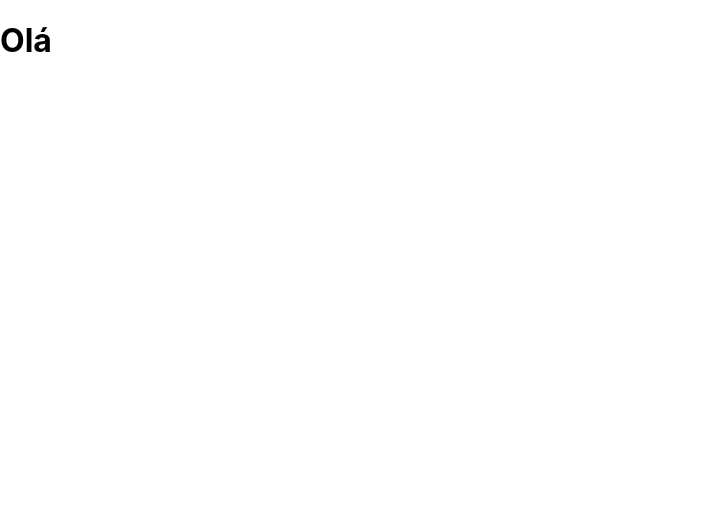
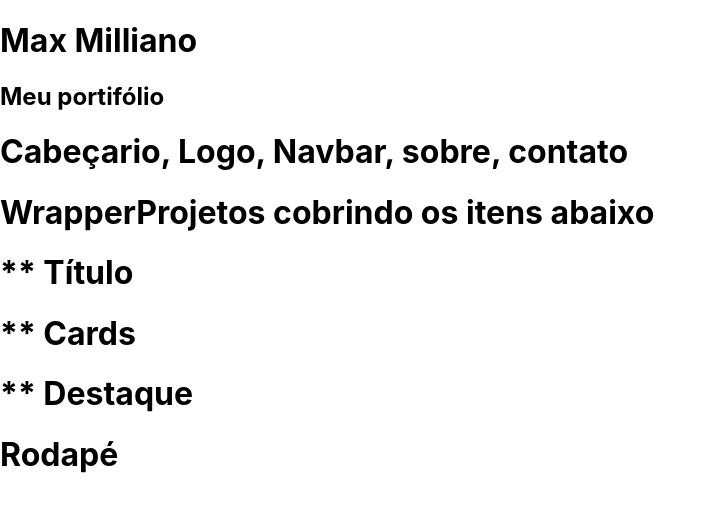
Before and after one commit to Eletromaximus/MaxMillianoJAMStackAlura, a Next.js app: page / in a window 1280 px wide. Shown: the top 512 px of the page, without its empty margins (0-715 px from the left). Built offline with nearby package versions, Linux system fonts and the light colour scheme.

Commit message:
chore(change eslint): new eslint configuration for Airbnb

```diff
--- a/pages/_app.tsx
+++ b/pages/_app.tsx
@@ -1,7 +1,21 @@
-import '../styles/globals.css'
+import '../styles/globals.css';
+import React from 'react';
+import type { AppProps } from 'next/app';
+import Head from 'next/head';
 
-function MyApp({ Component, pageProps }) {
-  return <Component {...pageProps} />
+function MyApp({ Component, pageProps }: AppProps) {
+  return (
+    <>
+      <Head>
+        <link rel="preconnect" href="https://fonts.gstatic.com" />
+        <link
+          href="https://fonts.googleapis.com/css2?family=Lato:ital,wght@0,400;0,700;0,900;1,300&display=swap"
+          rel="stylesheet"
+        />
+      </Head>
+      <Component {...pageProps} />
+    </>
+  );
 }
 
-export default MyApp
+export default MyApp;
--- a/pages/index.tsx
+++ b/pages/index.tsx
@@ -1,9 +1,18 @@
-import Head from 'next/head'
+import React from 'react';
+import Capa from '../src/commons/Capa';
 
 export default function Home() {
   return (
-    <div >
-      <h1>Olá</h1>
+    <div>
+
+      <Capa />
+      <h1>Cabeçario, Logo, Navbar, sobre, contato</h1>
+      <h1>WrapperProjetos cobrindo os itens abaixo</h1>
+      <h1>** Título</h1>
+      <h1>** Cards</h1>
+      <h1>** Destaque</h1>
+      <h1>Rodapé</h1>
+
     </div>
-  )
+  );
 }
--- /dev/null
+++ b/src/commons/Capa/index.tsx
@@ -0,0 +1,10 @@
+import React from 'react';
+
+export default function Capa() {
+  return (
+    <div>
+      <h1> Max Milliano </h1>
+      <h2>Meu portifólio</h2>
+    </div>
+  );
+}
--- a/tsconfig.json
+++ b/tsconfig.json
@@ -8,7 +8,7 @@
     ],
     "allowJs": true,
     "skipLibCheck": true,
-    "strict": false,
+    "strict": true,
     "forceConsistentCasingInFileNames": true,
     "noEmit": true,
     "esModuleInterop": true,
```
Also changed, not shown: package.json (+10 -1 lines), src/commons/Menu/index.tsx (added, +9 -0 lines), .eslintrc.json (added), 1 other file (tests, documents, lock files or other folders).
